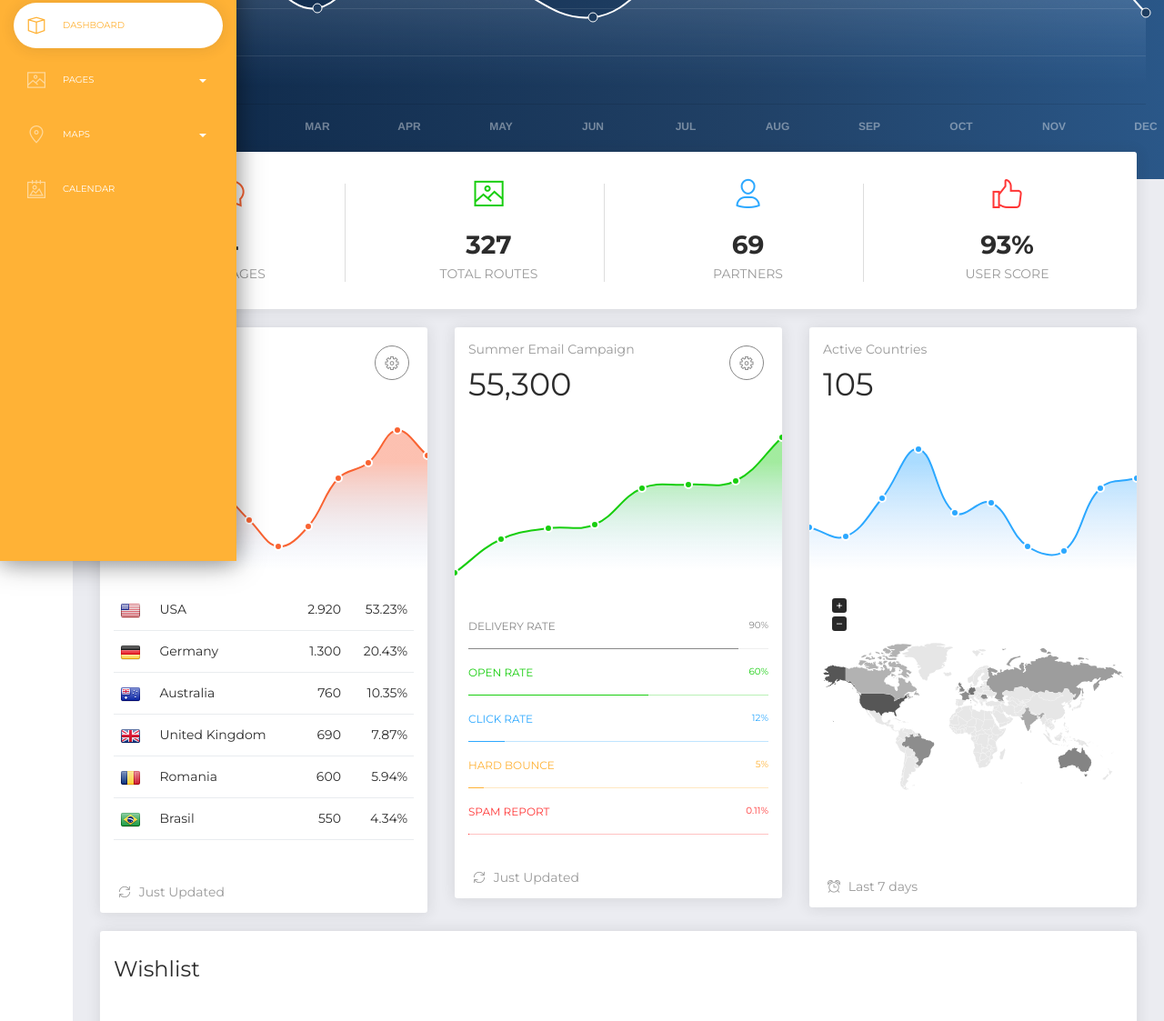
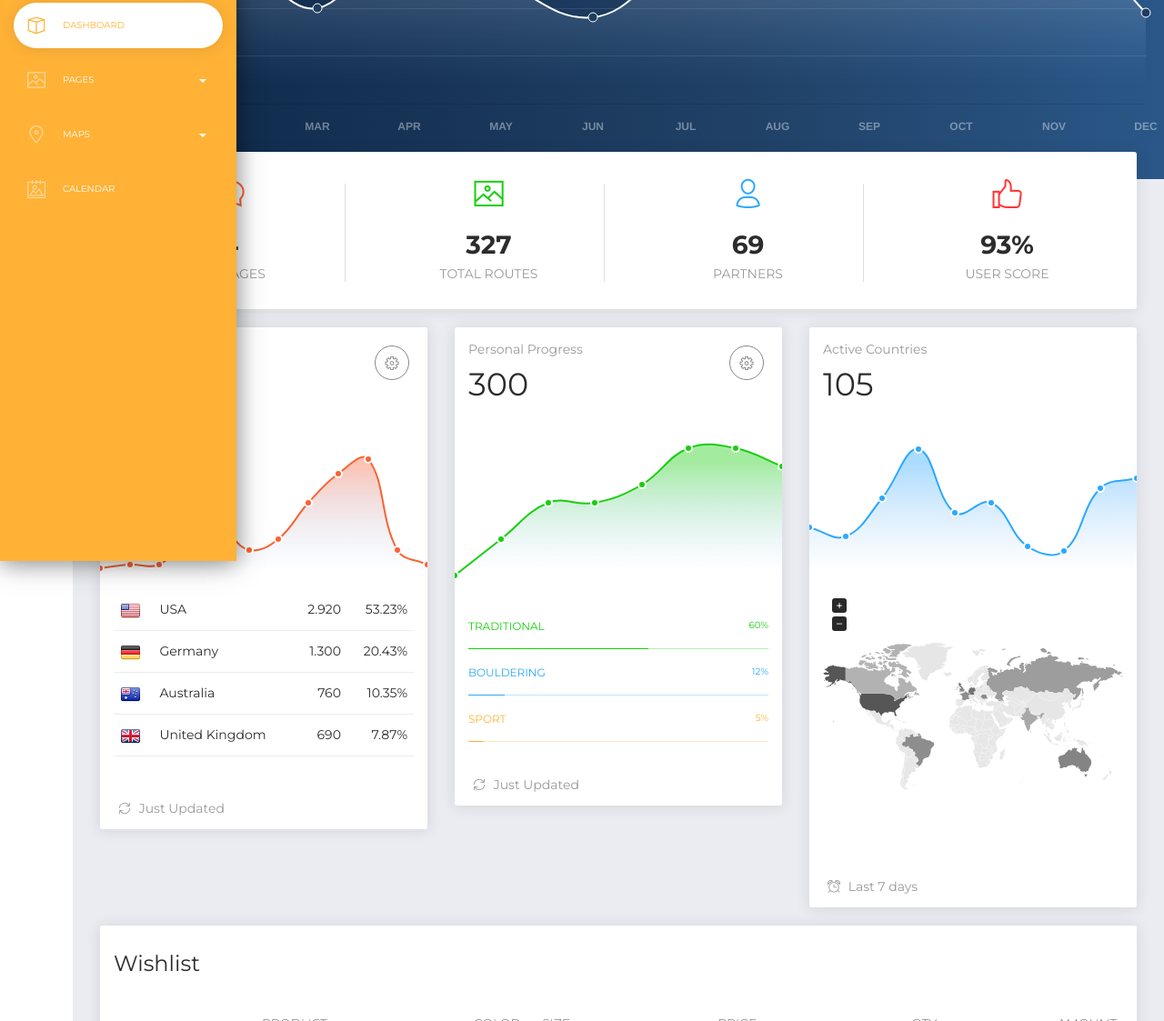
Before and after one commit to killorye1/thesis-react-app, a website: page examples/dashboard.html in a window 1280 px wide. Shown: the part 183-1306 px from the top of the page at 91% size. Drawn offline with Linux system fonts and the light colour scheme; some packages are replaced by stand-ins of ours.

```diff
--- a/assets/demo/demo.js
+++ b/assets/demo/demo.js
@@ -752,7 +752,7 @@
           data: {
               labels: ["Jan", "Feb", "Mar", "Apr", "May", "Jun", "Jul", "Aug", "Sep", "Oct", "Nov", "Dec"],
               datasets: [{
-                  label: "Active Users",
+                  label: "Days",
                   borderColor: "#f96332",
                   pointBorderColor: "#FFF",
                   pointBackgroundColor: "#f96332",
@@ -763,7 +763,7 @@
                   fill: true,
                   backgroundColor: gradientFill,
                   borderWidth: 2,
-                  data: [542, 480, 430, 550, 530, 453, 380, 434, 568, 610, 700, 630]
+                  data: [2, 3, 3, 10, 13, 7, 10, 20, 28, 32, 7, 3]
               }]
           },
           options: gradientChartOptionsConfiguration
@@ -783,9 +783,9 @@
       myChart = new Chart(ctx, {
           type: 'line',
           data: {
-              labels: ["12pm,", "3pm", "6pm", "9pm", "12am", "3am", "6am", "9am"],
+              labels: ["Jan", "Feb", "Mar", "Apr", "May", "Jun", "Jul", "Aug"],
               datasets: [{
-                  label: "Email Stats",
+                  label: "Average Grade",
                   borderColor: "#18ce0f",
                   pointBorderColor: "#FFF",
                   pointBackgroundColor: "#18ce0f",
@@ -796,7 +796,7 @@
                   fill: true,
                   backgroundColor: gradientFill,
                   borderWidth: 2,
-                  data: [40, 500, 650, 700, 1200, 1250, 1300, 1900]
+                  data: [5.2, 5.4, 5.6, 5.6, 5.7, 5.9, 5.9, 5.8]
               }]
           },
           options: gradientChartOptionsConfiguration
--- a/examples/dashboard.html
+++ b/examples/dashboard.html
@@ -285,16 +285,15 @@
           <div class="col-lg-4 col-md-6">
             <div class="card card-chart">
               <div class="card-header">
-                <h5 class="card-category">Active Users</h5>
-                <h2 class="card-title">34,252</h2>
+                <h5 class="card-category">Activity</h5>
+                <h2 class="card-title">4</h2>
                 <div class="dropdown">
                   <button type="button" class="btn btn-round btn-default dropdown-toggle btn-simple btn-icon no-caret" data-toggle="dropdown">
                     <i class="now-ui-icons loader_gear"></i>
                   </button>
                   <div class="dropdown-menu dropdown-menu-right">
-                    <a class="dropdown-item" href="#">Action</a>
-                    <a class="dropdown-item" href="#">Another action</a>
-                    <a class="dropdown-item" href="#">Something else here</a>
+                    <a class="dropdown-item" href="#">Share</a>
+                    <a class="dropdown-item" href="#">Export Data</a>
                     <a class="dropdown-item text-danger" href="#">Remove Data</a>
                   </div>
                 </div>
@@ -362,34 +361,6 @@
                           7.87%
                         </td>
                       </tr>
-                      <tr>
-                        <td>
-                          <div class="flag">
-                            <img src="../assets/img/RO.png">
-                          </div>
-                        </td>
-                        <td>Romania</td>
-                        <td class="text-right">
-                          600
-                        </td>
-                        <td class="text-right">
-                          5.94%
-                        </td>
-                      </tr>
-                      <tr>
-                        <td>
-                          <div class="flag">
-                            <img src="../assets/img/BR.png">
-                          </div>
-                        </td>
-                        <td>Brasil</td>
-                        <td class="text-right">
-                          550
-                        </td>
-                        <td class="text-right">
-                          4.34%
-                        </td>
-                      </tr>
                     </tbody>
                   </table>
                 </div>
@@ -404,16 +375,15 @@
           <div class="col-lg-4 col-md-6">
             <div class="card card-chart">
               <div class="card-header">
-                <h5 class="card-category">Summer Email Campaign</h5>
-                <h2 class="card-title">55,300</h2>
+                <h5 class="card-category">Personal Progress</h5>
+                <h2 class="card-title">300</h2>
                 <div class="dropdown">
                   <button type="button" class="btn btn-round btn-default dropdown-toggle btn-simple btn-icon no-caret" data-toggle="dropdown">
                     <i class="now-ui-icons loader_gear"></i>
                   </button>
                   <div class="dropdown-menu dropdown-menu-right">
-                    <a class="dropdown-item" href="#">Action</a>
-                    <a class="dropdown-item" href="#">Another action</a>
-                    <a class="dropdown-item" href="#">Something else here</a>
+                    <a class="dropdown-item" href="#">Share</a>
+                    <a class="dropdown-item" href="#">Export Data</a>
                     <a class="dropdown-item text-danger" href="#">Remove Data</a>
                   </div>
                 </div>
@@ -423,16 +393,8 @@
                   <canvas id="emailsCampaignChart"></canvas>
                 </div>
                 <div class="card-progress">
-                  <div class="progress-container">
-                    <span class="progress-badge">Delivery Rate</span>
-                    <div class="progress">
-                      <div class="progress-bar" role="progressbar" aria-valuenow="60" aria-valuemin="0" aria-valuemax="100" style="width: 90%;">
-                        <span class="progress-value">90%</span>
-                      </div>
-                    </div>
-                  </div>
                   <div class="progress-container progress-success">
-                    <span class="progress-badge">Open Rate</span>
+                    <span class="progress-badge">Traditional</span>
                     <div class="progress">
                       <div class="progress-bar progress-bar-warning" role="progressbar" aria-valuenow="60" aria-valuemin="0" aria-valuemax="100" style="width: 60%;">
                         <span class="progress-value">60%</span>
@@ -440,7 +402,7 @@
                     </div>
                   </div>
                   <div class="progress-container progress-info">
-                    <span class="progress-badge">Click Rate</span>
+                    <span class="progress-badge">Bouldering</span>
                     <div class="progress">
                       <div class="progress-bar progress-bar-warning" role="progressbar" aria-valuenow="60" aria-valuemin="0" aria-valuemax="100" style="width: 12%;">
                         <span class="progress-value">12%</span>
@@ -448,18 +410,10 @@
                     </div>
                   </div>
                   <div class="progress-container progress-warning">
-                    <span class="progress-badge">Hard Bounce</span>
+                    <span class="progress-badge">Sport</span>
                     <div class="progress">
                       <div class="progress-bar progress-bar-warning" role="progressbar" aria-valuenow="60" aria-valuemin="0" aria-valuemax="100" style="width: 5%;">
                         <span class="progress-value">5%</span>
-                      </div>
-                    </div>
-                  </div>
-                  <div class="progress-container progress-danger">
-                    <span class="progress-badge">Spam Report</span>
-                    <div class="progress">
-                      <div class="progress-bar progress-bar-warning" role="progressbar" aria-valuenow="60" aria-valuemin="0" aria-valuemax="100" style="width: 0.11%;">
-                        <span class="progress-value">0.11%</span>
                       </div>
                     </div>
                   </div>
--- a/package.json
+++ b/package.json
@@ -15,6 +15,8 @@
     "gulp-open": "^2.1.0"
   },
   "dependencies": {
-    "google-maps-react": "^2.0.2"
+    "google-maps-react": "^2.0.2",
+    "live-server": "^1.2.0",
+    "tiny-lr": "^1.1.1"
   }
 }
```
Also changed, not shown: examples/calendar.html (+17 -16 lines), 1 other file.
